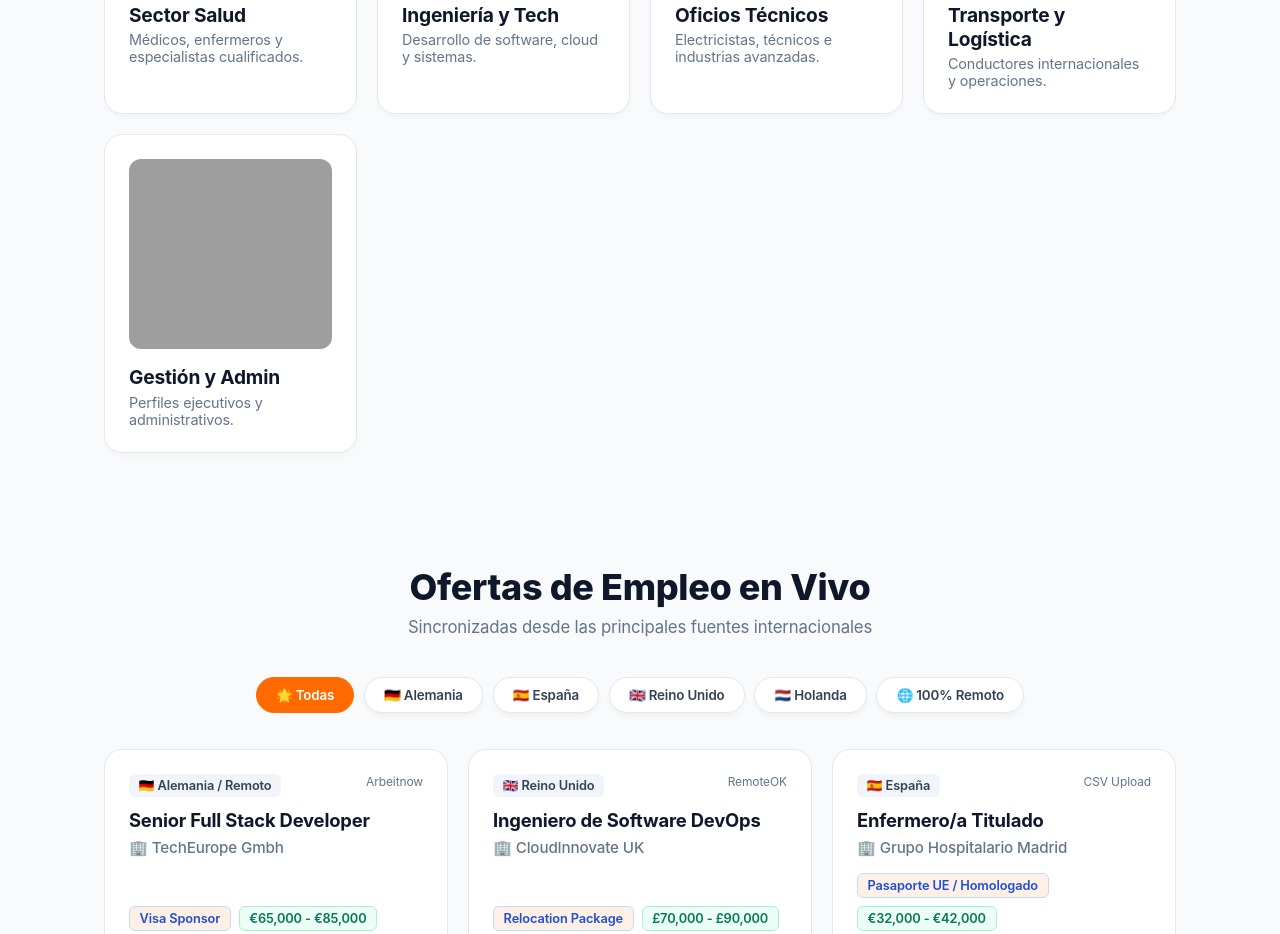
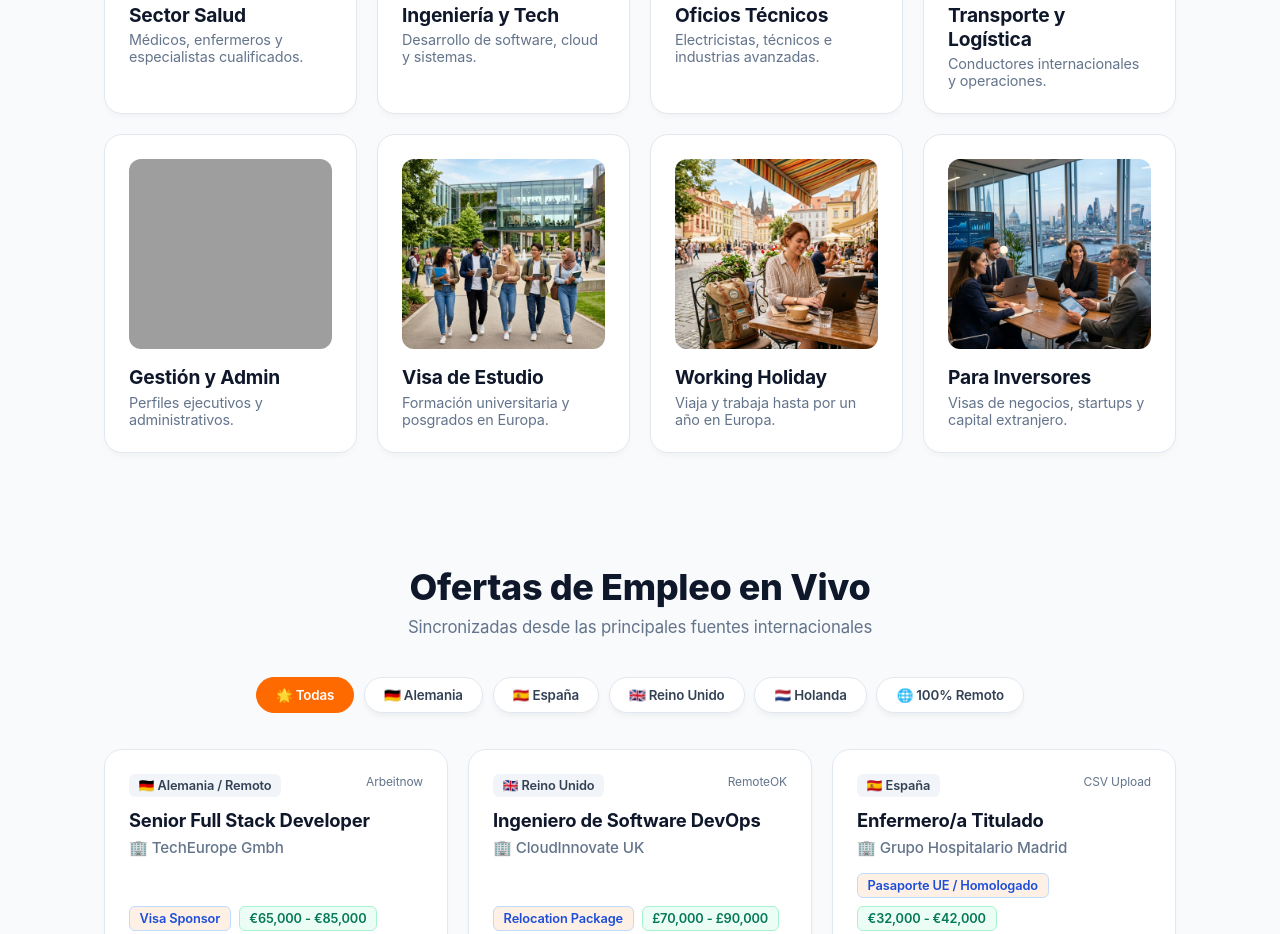
Before and after one commit to puentesglobales-ui/sitepuentesglobales, a website: page public/index.html in a window 1280 px wide. Shown: the part 1296-2230 px from the top of the page. Drawn offline with nearby package versions, Linux system fonts and the light colour scheme; grey boxes are pictures that could not be loaded; a script that the page names is missing.

Commit message:
Add Study Visa, Working Holiday, and Investors to Sectores with new images

```diff
--- a/public/index.html
+++ b/public/index.html
@@ -308,6 +308,24 @@
                 <div class="sector-img" style="background-image: url('assets/img/admin_clean_v3_1790543481908.png');"></div>
                 <h3 style="font-size: 1.2rem; font-weight: 700; margin-bottom: 0.3rem;">Gestión y Admin</h3>
                 <p style="color: var(--text-muted); font-size: 0.9rem;">Perfiles ejecutivos y administrativos.</p>
+            </div>
+
+            <div class="card-light">
+                <div class="sector-img" style="background-image: url('assets/img/visa_estudio.png');"></div>
+                <h3 style="font-size: 1.2rem; font-weight: 700; margin-bottom: 0.3rem;">Visa de Estudio</h3>
+                <p style="color: var(--text-muted); font-size: 0.9rem;">Formación universitaria y posgrados en Europa.</p>
+            </div>
+
+            <div class="card-light">
+                <div class="sector-img" style="background-image: url('assets/img/working_holiday.png');"></div>
+                <h3 style="font-size: 1.2rem; font-weight: 700; margin-bottom: 0.3rem;">Working Holiday</h3>
+                <p style="color: var(--text-muted); font-size: 0.9rem;">Viaja y trabaja hasta por un año en Europa.</p>
+            </div>
+
+            <div class="card-light">
+                <div class="sector-img" style="background-image: url('assets/img/inversores.png');"></div>
+                <h3 style="font-size: 1.2rem; font-weight: 700; margin-bottom: 0.3rem;">Para Inversores</h3>
+                <p style="color: var(--text-muted); font-size: 0.9rem;">Visas de negocios, startups y capital extranjero.</p>
             </div>
 
         </div>
```
Also changed, not shown: public/assets/img/inversores.png (added), public/assets/img/visa_estudio.png (added), public/assets/img/working_holiday.png (added).
